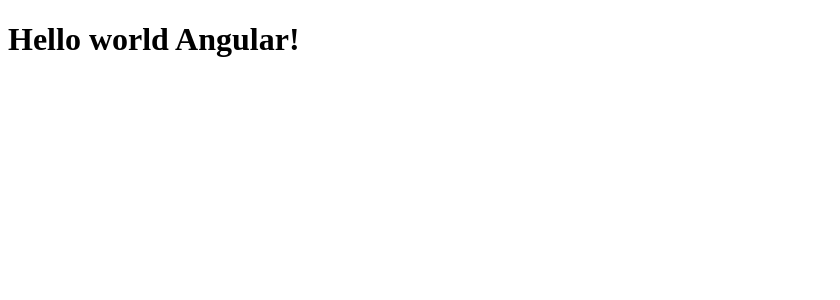
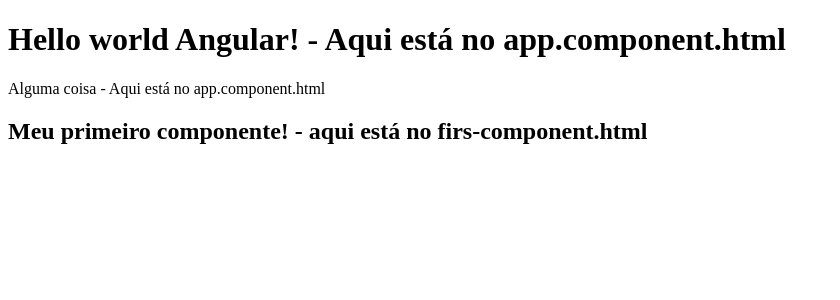
Before and after one commit to alexandrelonde/cursoAngularMb, an Angular app: page / in a window 1280 px wide. Shown: the top 300 px of the page, without its empty margins (0-840 px from the left). Built offline with nearby package versions, Linux system fonts and the light colour scheme.

Commit message:
feat: add first-component

```diff
--- a/src/app/app.component.html
+++ b/src/app/app.component.html
@@ -1 +1,3 @@
-<h1>Hello world Angular!</h1>
+<h1>Hello world Angular! - Aqui está no app.component.html</h1>
+<p>Alguma coisa - Aqui está no app.component.html</p>
+<app-first-component></app-first-component>
--- a/src/app/app.module.ts
+++ b/src/app/app.module.ts
@@ -3,10 +3,12 @@
 
 import { AppRoutingModule } from './app-routing.module';
 import { AppComponent } from './app.component';
+import { FirstComponentComponent } from './components/first-component/first-component.component';
 
 @NgModule({
   declarations: [
-    AppComponent
+    AppComponent,
+    FirstComponentComponent
   ],
   imports: [
     BrowserModule,
--- /dev/null
+++ b/src/app/components/first-component/first-component.component.html
@@ -0,0 +1 @@
+<h2>Meu primeiro componente! - aqui está no firs-component.html</h2>
--- a/src/index.html
+++ b/src/index.html
@@ -2,7 +2,7 @@
 <html lang="en">
 <head>
   <meta charset="utf-8">
-  <title>CursoAngularMb</title>
+  <title>Tutorial de Angular</title>
   <base href="/">
   <meta name="viewport" content="width=device-width, initial-scale=1">
   <link rel="icon" type="image/x-icon" href="favicon.ico">
```
Also changed, not shown: src/app/components/first-component/first-component.component.ts (added, +10 -0 lines), src/app/components/first-component/first-component.component.css (added), 1 other file (tests, documents, lock files or other folders).
